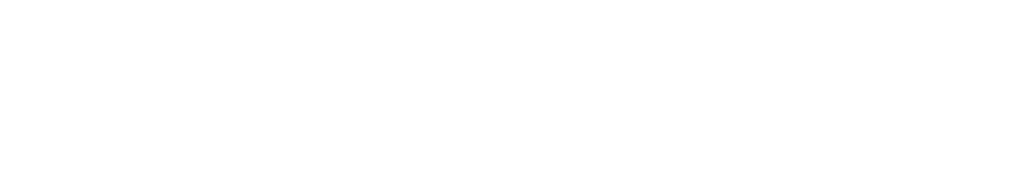
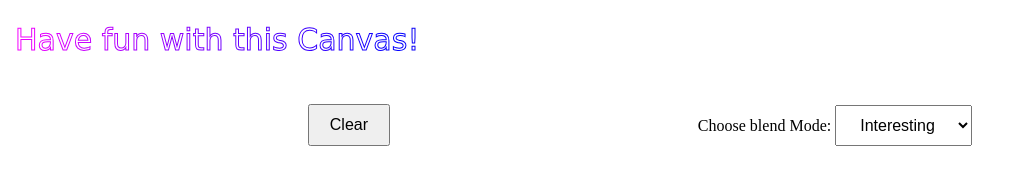
Before and after one commit to harshit01010/JS30, a plain HTML site: page 08 - Fun with HTML5 Canvas/index.html in a window 1280 px wide. Shown: the whole page, without its empty margins (0-1018 px from the left). Drawn offline with Linux system fonts and the light colour scheme.

Commit message:
made some changes

```diff
--- a/08 - Fun with HTML5 Canvas/index.html
+++ b/08 - Fun with HTML5 Canvas/index.html
@@ -11,40 +11,89 @@
 
 
 <body>
-  <canvas id="draw" width="800" height="800"></canvas>
+  <div>
+    <canvas id="text" width="800" height="100"></canvas>
+  </div>
+
+  <div class="buttons">
+    <button id="clear">Clear</button>
+
+    <div>
+      <label for="composite">Choose blend Mode:</label>
+      <select name="composite" id="composite">
+        <option value="source-over" selected>Interesting</option>
+        <option value="destination-over">Okay</option>
+        <option value="lighter">Weird</option>
+        <option value="multiply">Great</option>
+        <option value="xor">Awesome</option>
+      </select>
+    </div>
+  </div>
+
+  <div>
+    <canvas id="draw" width="800" height="800"></canvas>
+  </div>
 
   <script>
+    const clear = document.getElementById("clear")
+    const composite = document.getElementById("composite")
     const canvas = document.querySelector('#draw')
+    const canvas2 = document.querySelector('#text')
     const ctx = canvas.getContext('2d')
     canvas.width = window.innerWidth
     canvas.height = window.innerHeight
 
+
+
+    composite.addEventListener("change",function(){
+      ctx.globalCompositeOperation = composite.value
+    })
+
+    window.addEventListener("resize", function() {
+      canvas.width = window.innerWidth
+      canvas.height = window.innerHeight
+      ctx.strokeStyle = '#BADA55';
+      ctx.lineJoin = 'round';
+      ctx.lineCap = 'round';
+      ctx.lineWidth = 40;
+    })
     ctx.strokeStyle = '#BADA55';
     ctx.lineJoin = 'round';
     ctx.lineCap = 'round';
     ctx.lineWidth = 40;
 
-    //blend-mode
-    // ctx.globalCompositeOperation = 'multiply'
-
     let isDrawing = true
-    let lastX = 0
-    let lastY = 0
+    let lastX
+    let lastY
 
     let hue = 0
     let direction = false
 
+
+
+    const context = canvas2.getContext('2d');
+    context.font = "30px Verdana";
+
+    const gradient = context.createLinearGradient(0, 0, canvas2.width, 0);
+    gradient.addColorStop("0", "magenta");
+    gradient.addColorStop("0.5", "blue");
+    gradient.addColorStop("1.0", "red");
+
+    context.strokeStyle = gradient;
+    context.strokeText("Have fun with this Canvas!", 15,50);
+
+    clear.addEventListener("click",function(){
+      const context = canvas.getContext('2d');
+      context.clearRect(0, 0, canvas.width, canvas.height);
+    })
+
     function draw(e){
       if(!isDrawing) return
-      // console.log(e)
 
       ctx.strokeStyle = `hsl(${hue},100%,50%)`
-      // ctx.lineWidth = hue
 
       ctx.beginPath();
-      //start from
       ctx.moveTo(lastX,lastY);
-      //go to
       ctx.lineTo(e.offsetX,e.offsetY);
       ctx.stroke();
 
@@ -59,7 +108,6 @@
 
       (direction) ? (ctx.lineWidth++) : (ctx.lineWidth--)
 
-      console.log(ctx.lineWidth)
     }
 
     canvas.addEventListener('mousedown', (e) => {
@@ -81,6 +129,22 @@
       html, body {
         margin: 0;
       }
+
+      body{
+        display: flex;
+        flex-direction: column;
+      }
+
+      button,select{
+        padding: 10px 20px;
+        font-size: medium;
+      }
+
+      .buttons{
+        display: flex;
+        align-items: center;
+        justify-content: space-evenly;
+      }
     </style>
 
 </body>
```
Also changed, not shown: 09 - Dev Tools Domination/index.html (+2 -0 lines).
